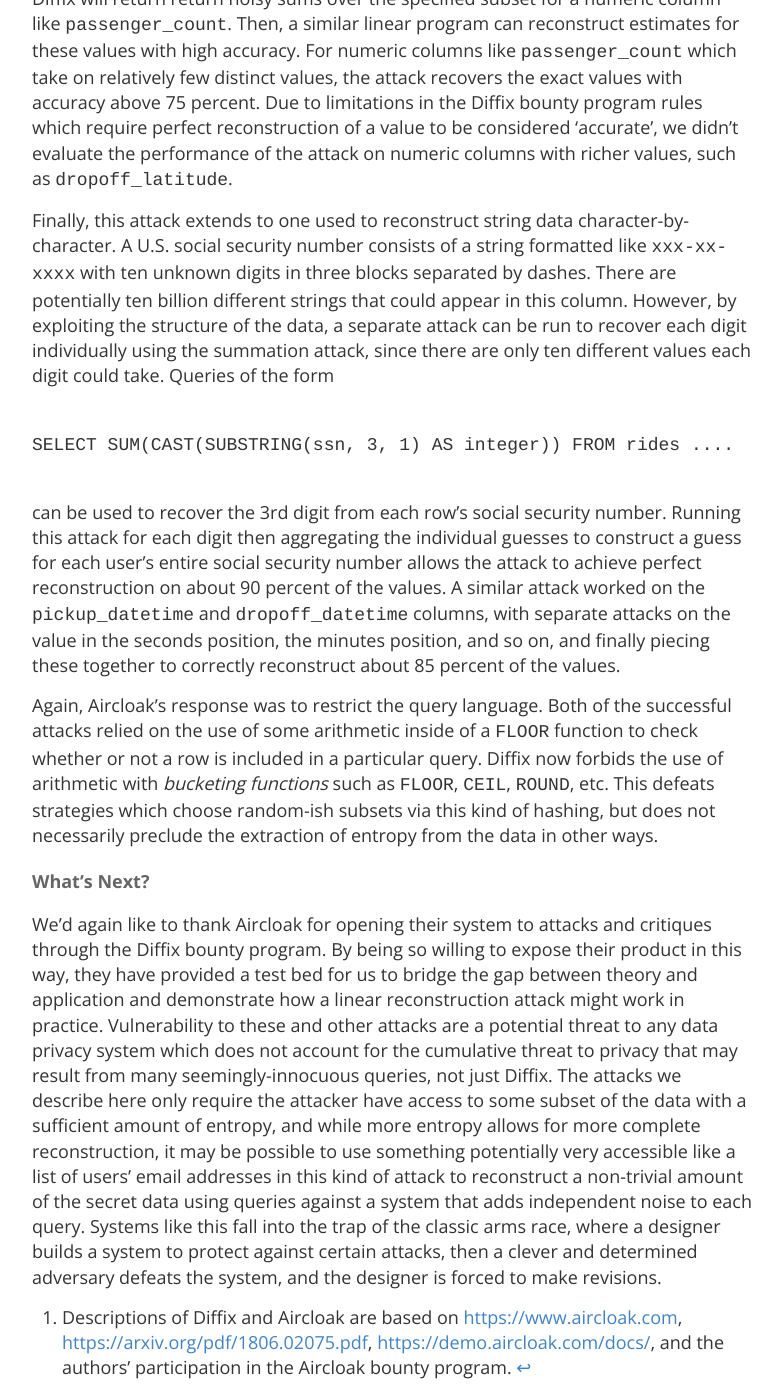
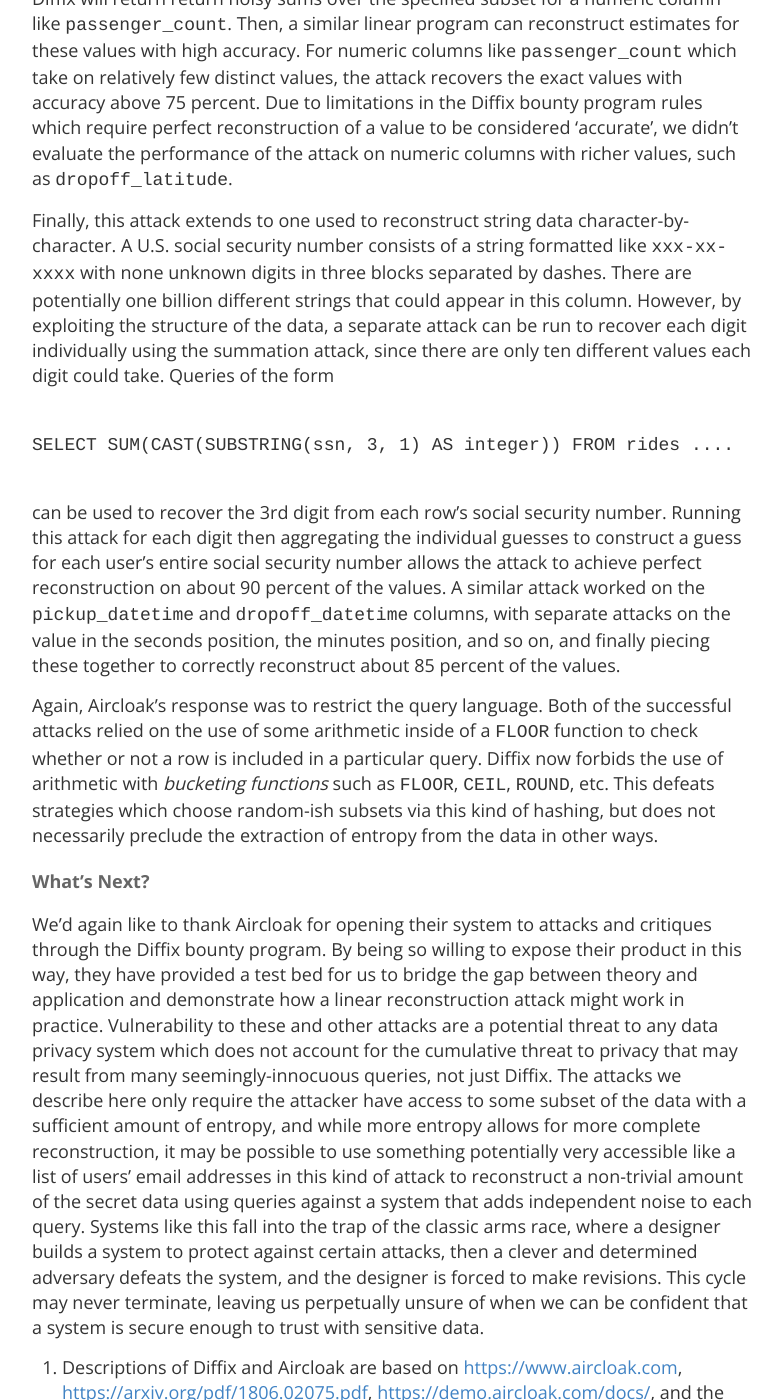
Before and after one commit to differentialprivacy/differentialprivacy, a Jekyll site: the page built from _posts/2020-10-16-diffix-attack.md, in a window 1280 px wide and 1400 px high, scrolled down 5782 px. Shown: the whole window, without its empty margins (248-1030 px from the left). Built offline with Jekyll 4.4.1, drawn with Linux system fonts in a browser that asks for light colours; comment, search, counter and statistics services are not loaded; some of the changed lines change nothing that is shown; some of the changed text lies outside the part shown.

Commit message:
incorporate Thomas' edits

````diff
--- a/_posts/2020-10-16-diffix-attack.md
+++ b/_posts/2020-10-16-diffix-attack.md
@@ -15,13 +15,13 @@
 
 ----
 
-In the last post, we discussed how an attacker can use noisy answers to questions about a database to reconstruct private information in the database. The reconstruction attack framework was:
+In the [last post](https://differentialprivacy.org/reconstruction-theory/), we discussed how an attacker can use noisy answers to questions about a database to reconstruct private information in the database. The reconstruction attack framework was:
 
 1. The attacker submits sufficiently random queries that link prior information (which the attacker already knows) to private data (which the attacker wants to learn).
 2. The attacker receives noisy answers to these queries and writes them down as constraints for a linear program to solve for the private bits.
 3. The attacker solves the linear program and rounds the result to recover most of the bits.
 
-Our last post discussed some of this attack's nice theoretical guarantees, and this post matches that with real-world performance. More specifically, we'll cover two successful applications of this attack against a piece of anonymizing SQL software called Diffix.
+Our last post discussed some of this attack's nice theoretical guarantees, and this post matches that with real-world performance. More specifically, we'll cover two successful applications of this attack against a piece of anonymizing SQL software called Diffix which, despite the name, is not differentially private.
 
 ### What is Diffix? ###
 Diffix is a system designed by the startup Aircloak for answering statistical queries over a private database. It is described by its creators as an "anonymizing SQL interface [that] sits in front of your data and enables you to conduct ad hoc analytics --- fully privacy preserving and GDPR-compliant."[^1]  Aircloak's approach is to develop targeted defenses for known vulnerabilities, but to otherwise privilege utility over protecting against unknown vulnerabilities.  They combine this approach with a serious effort to actually find vulnerabilities in Diffix through periodic bug bounties that offer monetary prizes for participants who mount successful attacks.  While this post is critical of the design of Diffix itself, we commend Aircloak for their genuine openness to scrutiny. Indeed, the attacks described in this post were carried out as a part of these bug bounty programs and led to the discovery of several vulnerabilities in the software that have since been addressed. The first attack we describe was carried out by Aloni Cohen and Kobbi Nissim in the first bug bounty program in late 2017 and early 2018.  The second was run by Travis Dick, Matthew Joseph, and Zachary Schutzman in the second bug bounty program during the summer of 2020.
@@ -69,7 +69,7 @@
 
 ```
 
-A query with \\(\Omega(n)\\) conditions is answered with noise with standard deviation \\(\Omega(\sqrt{n})\\), enough to thwart the reconstruction algorithms.
+A query with \\(\Omega(n)\\) conditions is answered with noise with standard deviation \\(\Omega(\sqrt{n})\\), enough to thwart efficient reconstruction algorithms.
 
 
 ### Carrying out reconstruction ###
@@ -79,7 +79,7 @@
 
 #### The Cohen--Nissim Attack ####
 
-Instead of specifying each row with a separate condition, the Cohen--Nissim attack uses an ad hoc *hash function* to extract entropy from the data itself in order to systematically choose the needed subsets.
+Instead of specifying each row with a separate condition, the Cohen--Nissim attack[[CN18]](https://arxiv.org/abs/1810.05692) uses an ad hoc *hash function* to extract entropy from the data itself in order to systematically choose the needed subsets.
 Suppose we have a list of the values in the database's  `clientId` column, and we want to recover the `loanStatus` secret bit. Rather than explicitly enumerating the `clientId`s for a random subset of the rows to include in each query, we can write a boolean-valued function which evaluates to true on about half of the `clientId`s and ask Diffix to include only the rows for which the condition is true.  In this way, instead of first choosing a subset of rows and then asking Diffix about those rows, we choose this function and use its evaluation to specify our random subset.
 
 After some experimentation with the language restrictions, Cohen and Nissim settled on the following:
@@ -111,7 +111,7 @@
 
 In the course of verifying the attack for the Diffix bounty program, reconstruction was carried out on 4 different ranges of `clientId`s containing 455 records. For each record, the attack correctly determined whether or not the corresponding `loanStatus` was `C`.
 
-Aircloak's response to this attack was to further restrict the query allowed by Diffix.  Columns like `clientId`, where most of the values correspond to a single user, are tagged as 'isolating', and mathematical functions can no longer be used on such columns.  The hope was that this modification would prevent the extraction of entropy from an identifying column via hashing.
+Aircloak's response to this attack was to further restrict the queries allowed by Diffix.  Columns like `clientId`, where most of the values correspond to a single user, are tagged as 'isolating', and mathematical functions can no longer be used on such columns.  The hope was that this modification would prevent the extraction of entropy from an identifying column via hashing.
 
 #### The Dick--Joseph--Schutzman Attack ####
 
@@ -140,7 +140,7 @@
 Diffix will return return noisy sums over the specified subset for a numeric column like `passenger_count`.  Then, a similar linear program can reconstruct estimates for these values with high accuracy.  For numeric columns like `passenger_count` which take on relatively few distinct values, the attack recovers the exact values with accuracy above 75 percent.  Due to limitations in the Diffix bounty program rules which require perfect reconstruction of a value to be considered 'accurate', we didn't evaluate the performance of the attack on numeric columns with richer values, such as `dropoff_latitude`.
 
 
-Finally, this attack extends to one used to reconstruct string data character-by-character.  A U.S. social security number consists of a string formatted like `xxx-xx-xxxx` with ten unknown digits in three blocks separated by dashes.  There are potentially ten billion different strings that could appear in this column.  However, by exploiting the structure of the data, a separate attack can be run to recover each digit individually using the summation attack, since there are only ten different values each digit could take.  Queries of the form
+Finally, this attack extends to one used to reconstruct string data character-by-character.  A U.S. social security number consists of a string formatted like `xxx-xx-xxxx` with none unknown digits in three blocks separated by dashes.  There are potentially one billion different strings that could appear in this column.  However, by exploiting the structure of the data, a separate attack can be run to recover each digit individually using the summation attack, since there are only ten different values each digit could take.  Queries of the form
 
 ```SQL
 
@@ -160,7 +160,7 @@
 #### What's Next? ####
 
 
-We'd again like to thank Aircloak for opening their system to attacks and critiques through the Diffix bounty program.  By being so willing to expose their product in this way, they have provided a test bed for us to bridge the gap between theory and application and demonstrate how a linear reconstruction attack might work in practice.  Vulnerability to these and other attacks are a potential threat to any data privacy system which does not account for the cumulative threat to privacy that may result from many seemingly-innocuous queries, not just Diffix. The attacks we describe here only require the attacker have access to some subset of the data with a sufficient amount of entropy, and while more entropy allows for more complete reconstruction, it may be possible to use something potentially very accessible like a list of users' email addresses in this kind of attack to reconstruct a non-trivial amount of the secret data using queries against a system that adds independent noise to each query.  Systems like this fall into the trap of the classic arms race, where a designer builds a system to protect against certain attacks, then a clever and determined adversary defeats the system, and the designer is forced to make revisions.
+We'd again like to thank Aircloak for opening their system to attacks and critiques through the Diffix bounty program.  By being so willing to expose their product in this way, they have provided a test bed for us to bridge the gap between theory and application and demonstrate how a linear reconstruction attack might work in practice.  Vulnerability to these and other attacks are a potential threat to any data privacy system which does not account for the cumulative threat to privacy that may result from many seemingly-innocuous queries, not just Diffix. The attacks we describe here only require the attacker have access to some subset of the data with a sufficient amount of entropy, and while more entropy allows for more complete reconstruction, it may be possible to use something potentially very accessible like a list of users' email addresses in this kind of attack to reconstruct a non-trivial amount of the secret data using queries against a system that adds independent noise to each query.  Systems like this fall into the trap of the classic arms race, where a designer builds a system to protect against certain attacks, then a clever and determined adversary defeats the system, and the designer is forced to make revisions.  This cycle may never terminate, leaving us perpetually unsure of when we can be confident that a system is secure enough to trust with sensitive data.
 
 
 
````
